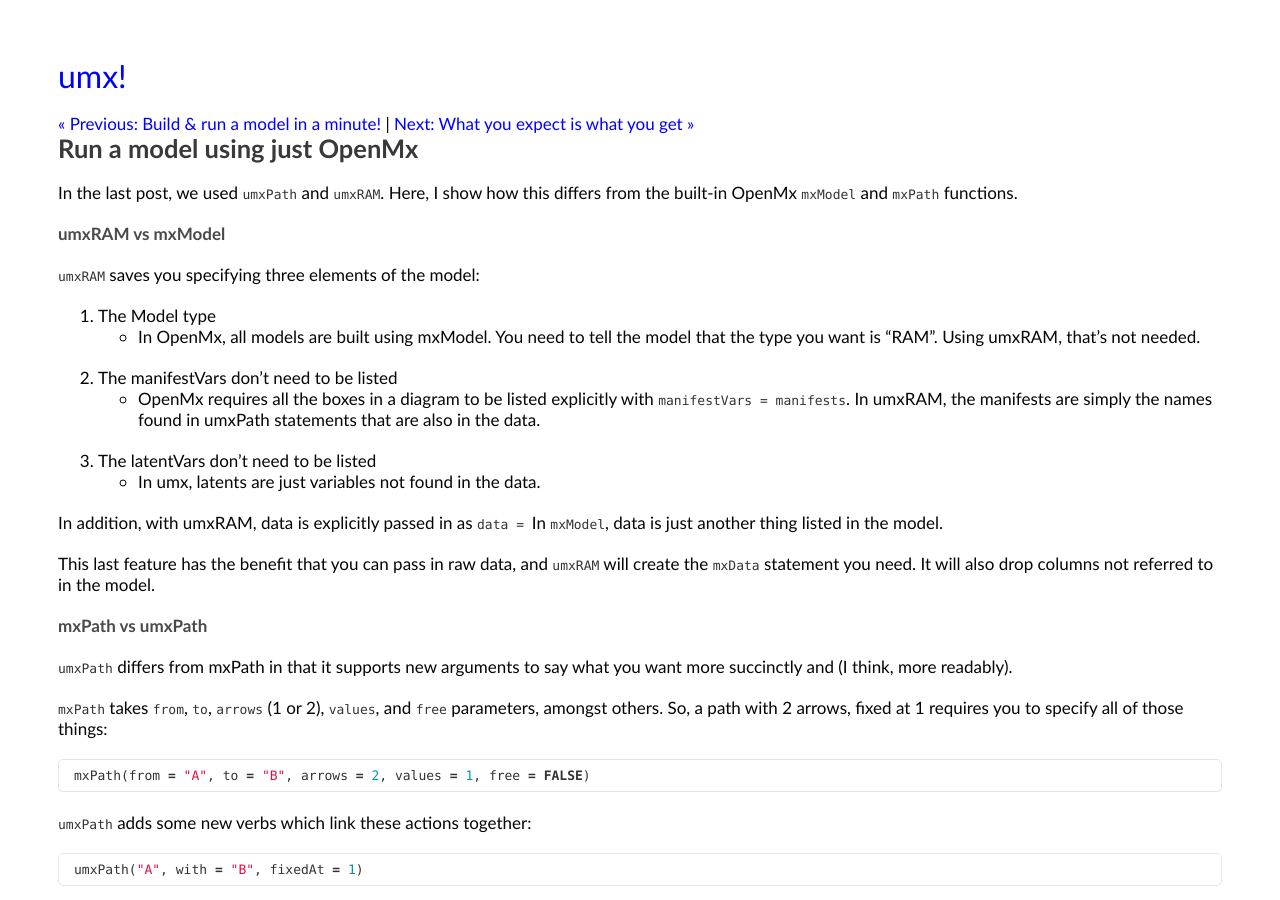
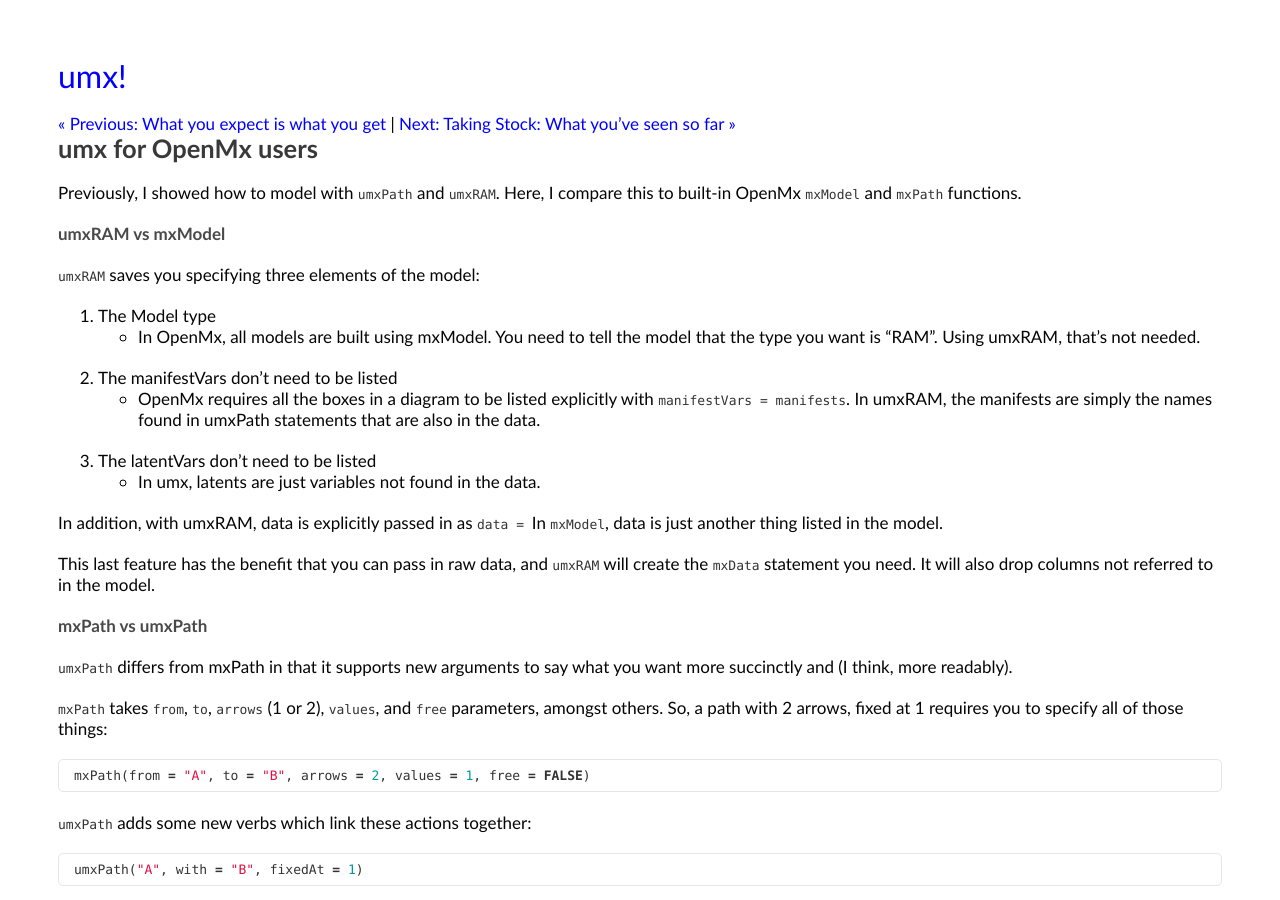
Before and after one commit to tbates/tbates.github.io, a Jekyll site: the page built from _posts/2000-11-22-base-OpenMx.markdown, in a window 1280 px wide and 900 px high. Built offline with Jekyll 4.4.1, drawn with Linux system fonts in a browser that asks for light colours; some of the changed text lies outside the part shown.

Commit message:
no message

```diff
--- a/_posts/2000-11-25-Base-OpenMx.markdown
+++ b/_posts/2000-11-22-base-OpenMx.markdown
@@ -1,12 +1,12 @@
 ---
 layout: post
-title: "Run a model using just OpenMx"
-date: 2000-11-25 00:00
+title: "umx for OpenMx users"
+date: 2000-11-22 00:00
 comments: true
 categories: basic
 ---
 
-In the last post, we used `umxPath` and `umxRAM`. Here, I show how this differs from the built-in OpenMx `mxModel` and `mxPath` functions.
+Previously, I showed how to model with `umxPath` and `umxRAM`. Here, I compare this to built-in OpenMx `mxModel` and `mxPath` functions.
 
 #### umxRAM vs mxModel
 
```
